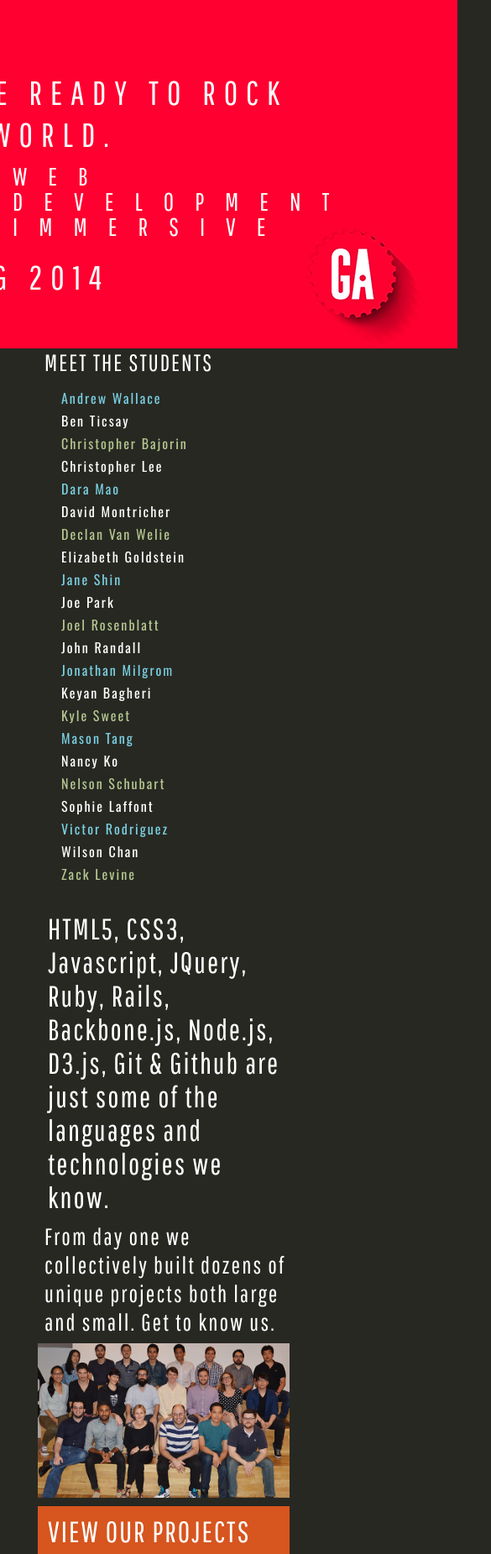
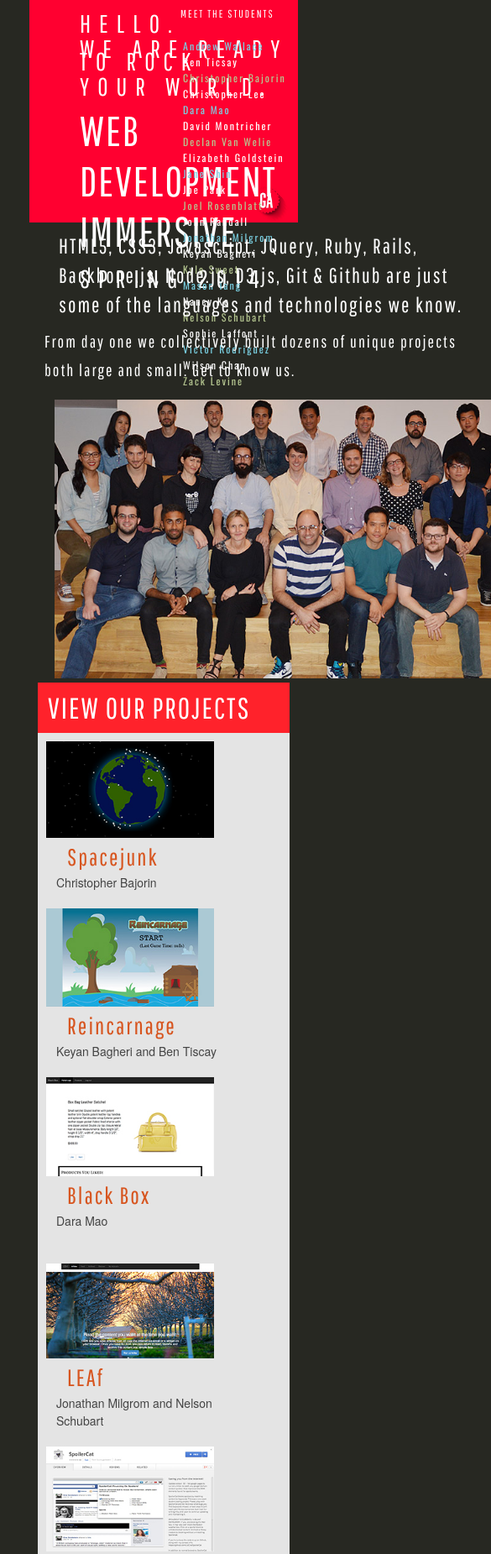
Before and after one commit to wdistring2014/wdistring2014.github.io, a plain HTML site: page index.html in a window 390 px wide. Shown: the top 1851 px of the page at 84% size, 585 px wide, since content can reach past the window. Drawn offline with nearby package versions, Linux system fonts and the light colour scheme.

Commit message:
fixed responsive rules

```diff
--- a/index.html
+++ b/index.html
@@ -192,7 +192,7 @@
 <!--     <div class="sixteen columns color12 meet-students extra_margin" -->
 
         <div class="four columns extra_margin">
-            <h3>MEET THE STUDENTS</h3>
+        <h3>MEET THE STUDENTS</h3>
         <ul>
         <li><a href=""><h4 class="extra_margin alt_color2">Andrew Wallace</h4></a></li>
         <li><a href=""><h4>Ben Ticsay</h4></a></li>
@@ -227,7 +227,7 @@
 </div>
 
 <!-- class group photo and individual photo and bios section start here -->
-    <div><img src="images/string-group.jpg" class="twelve columns extra_margin class-photo"></div>
+    <div class="twelve columns"><img src="images/string-group.jpg"></div>
 
 <!-- student individual photo and student bios start here | swapping action wireframe -->
 
@@ -252,8 +252,8 @@
 
 <!-- projects section -->
 
-<div class="container extra_margin">
-    <div class="sixteen columns color21 meet-students">
+<div class="container">
+    <div class="sixteen columns color7 meet-students">
         <h2>VIEW OUR PROJECTS</h2>
 </div>
 
@@ -263,17 +263,17 @@
 
         <div class="row extra_margin">
 
-           <div class="one-third column move-left"><a href="http://spacejunk.herokuapp.com/"><img src="images/portfolio-images/spacejunk.jpg"></a>
+           <div class="one-third columns move-left"><a href="http://spacejunk.herokuapp.com/"><img src="images/portfolio-images/spacejunk.jpg"></a>
            <h3><a href="http://spacejunk.herokuapp.com/">Spacejunk</a></h3>
            <p>Christopher Bajorin</p>
            </div>
 
-           <div class="one-third column move-left"><a href="http://reincarnage.herokuapp.com/"><img src="images/portfolio-images/reincarnage.jpg"></a>
+           <div class="one-third columns move-left"><a href="http://reincarnage.herokuapp.com/"><img src="images/portfolio-images/reincarnage.jpg"></a>
            <h3><a href="http://reincarnage.herokuapp.com/">Reincarnage</a></h3>
            <p>Keyan Bagheri and Ben Tiscay</p>
            </div>
 
-            <div class="one-third column move-left"><a href="http://blackbox2014.herokuapp.com/"><img src="images/portfolio-images/blackbox.jpg"></a>
+            <div class="one-third columns move-left"><a href="http://blackbox2014.herokuapp.com/"><img src="images/portfolio-images/blackbox.jpg"></a>
             <h3><a href="http://blackbox2014.herokuapp.com/">Black Box</a></h3>
             <p>Dara Mao</p>
             </div>
@@ -282,17 +282,17 @@
 
         <div class="row extra_margin">
 
-            <div class="one-third column move-left"><a href="http://leafbeta.herokuapp.com/"><img src="images/portfolio-images/leaf.jpg"></a>
+            <div class="one-third columns move-left"><a href="http://leafbeta.herokuapp.com/"><img src="images/portfolio-images/leaf.jpg"></a>
            <h3><a href="http://leafbeta.herokuapp.com/">LEAf</a></h3>
            <p>Jonathan Milgrom and Nelson Schubart</p>
            </div>
 
-            <div class="one-third column move-left"><a href="https://chrome.google.com/webstore/detail/spoilercat/faodijgliekffdikoidnnemndmkapaia"><img src="images/portfolio-images/spoilercat.jpg"></a>
+            <div class="one-third columns move-left"><a href="https://chrome.google.com/webstore/detail/spoilercat/faodijgliekffdikoidnnemndmkapaia"><img src="images/portfolio-images/spoilercat.jpg"></a>
             <h3><a href="https://chrome.google.com/webstore/detail/spoilercat/faodijgliekffdikoidnnemndmkapaia">SpoilerCat</a></h3>
             <p>Elizabeth Goldstein</p>
             </div>
 
-            <div class="one-third column move-left"><a href="http://combmobile.github.io/"><img src="images/portfolio-images/comb.jpg"></a>
+            <div class="one-third columns move-left"><a href="http://combmobile.github.io/"><img src="images/portfolio-images/comb.jpg"></a>
             <h3><a href="http://combmobile.github.io/">Comb</a></h3>
             <p>Christopher Lee and Declan Van Welie</p>
             </div>
@@ -302,17 +302,17 @@
 
         <div class="row extra_margin">
 
-            <div class="one-third column move-left"><a href="http://curiousdrinker.herokuapp.com/"><img src="images/portfolio-images/curious-drinker.jpg"></a>
+            <div class="one-third columns move-left"><a href="http://curiousdrinker.herokuapp.com/"><img src="images/portfolio-images/curious-drinker.jpg"></a>
             <h3><a href="http://curiousdrinker.herokuapp.com/">Curious Drinker</a></h3>
             <p>Joe Park</p>
             </div>
 
-            <div class="one-third column move-left"><a href="http://pirate-arrggregator.herokuapp.com/"><img src="images/portfolio-images/pirate.jpg"></a>
+            <div class="one-third columns move-left"><a href="http://pirate-arrggregator.herokuapp.com/"><img src="images/portfolio-images/pirate.jpg"></a>
             <h3><a href="http://pirate-arrggregator.herokuapp.com/">Pirate ARRGGregator</a></h3>
             <p>Jane Shin</p>
             </div>
 
-            <div class="one-third column move-left"><a href="http://www.andrewgwallace.com/"><img src="images/portfolio-images/contracto.jpg"></a>
+            <div class="one-third columns move-left"><a href="http://www.andrewgwallace.com/"><img src="images/portfolio-images/contracto.jpg"></a>
             <h3><a href="http://www.andrewgwallace.com/">Contracto</a></h3>
             <p>Andrew Wallace and John Randall</p>
             </div>
@@ -321,17 +321,17 @@
 
         <div class="row extra_margin">
 
-            <div class="one-third column move-left"><a href="http://thirster.herokuapp.com/"><img src="images/portfolio-images/thirster.jpg"></a>
+            <div class="one-third columns move-left"><a href="http://thirster.herokuapp.com/"><img src="images/portfolio-images/thirster.jpg"></a>
             <h3><a href="http://thirster.herokuapp.com/">Thirster</a></h3>
             <p>Kyle Sweet, Jonathan Milgrom, Keyan Bagheri and Nancy Ko</p>
             </div>
 
-            <div class="one-third column move-left"><a href="http://app-everest.herokuapp.com/"><img src="images/portfolio-images/everest.jpg"></a>
+            <div class="one-third columns move-left"><a href="http://app-everest.herokuapp.com/"><img src="images/portfolio-images/everest.jpg"></a>
             <h3><a href="http://app-everest.herokuapp.com/">Everest</a></h3>
             <p>Joel Rosenblatt</p>
             </div>
 
-            <div class="one-third column move-left"><a href="http://warm-everglades-5638.herokuapp.com/"><img src="images/portfolio-images/drmoodswings.jpg"></a>
+            <div class="one-third columns move-left"><a href="http://warm-everglades-5638.herokuapp.com/"><img src="images/portfolio-images/drmoodswings.jpg"></a>
             <h3><a href="http://warm-everglades-5638.herokuapp.com/">Dr. Moodswings</a></h3>
             <p>Sophie Laffont and Wilson Chan</p>
             </div>
@@ -343,7 +343,7 @@
 
 
 <!-- footer section -->
-    <div class="sixteen columns color12 extra_margin footer">
+    <div class="sixteen columns color7 extra_margin footer">
         <h4>SITE CREATED BY <a href="">DARA MAO,</a><a href=""> LIZ GOLDSTEIN,</a><a href=""> WILSON CHAN,</a><a href=""> KEYAN BAGHERI,</a><a href=""> JOHN RANDALL</a></h4>
     </div>
 
--- a/stylesheets/layout.css
+++ b/stylesheets/layout.css
@@ -10,15 +10,22 @@
 /* Table of Content
 ==================================================
 	#Site Styles
-	#Page Styles
 	#Media Queries
-	#Font-Face */
+
 
 /* #Site Styles
 ================================================== */
 body {
 	background-color: #272822;
 }
+
+/* individual cell style */
+.cell {
+	height: 30px;
+	margin-top: 10px;
+}
+
+/* cell colors */
 
 .color1 {
 	background-color: #A3BF27;
@@ -45,7 +52,7 @@ body {
 }
 
 .color7 {
-	background-color: #A3BF27;
+	background-color: #FF0030;
 }
 
 .color7 {
@@ -168,152 +175,9 @@ body {
 	background-color: #E4E4E4;
 }
 
-.cell {
-	height: 30px;
-	margin-top: 10px;
-}
-
-
-#nav {
-    margin: 20px 0 0 0;
-}
-
-#nav ul li {
-    display: inline;
-    margin: 0 20px 0 0;
-    margin-bottom: 130px;
-}
-
-#nav a {
-    text-decoration: none;
-}
-
-#nav a:hover {
-    text-decoration: none;
-}
-
-#headerImage img {
-    margin-bottom: 50px;
-    max-width: 100%;
-    height: auto;
-}
-
-#paragraph {
-    margin-bottom: 20px;
-}
-
-.feature img {
-    margin-bottom: 15px;
-    max-width: 100%;
-    height: auto;
-}
-
-/* #Page Styles
-================================================== */
-
-/* #Media Queries
-================================================== */
-
-	/* Smaller than standard 960 (devices and browsers) */
-	@media only screen and (max-width: 959px) {
-
-	#row3, #row6 {
-			display: none;
-	}
-
-	div.sixteen.columns.cell_large.stretchRight {
-		 padding-top: 15px;
-	}
-
-	div.sixteen.columns.cell_large.stretchRight > h2, h1 {
-		margin-left: -40px;
-	}
-
-	div.sixteen.columns.cell_large.stretchRight > h1 {
-
-	font-size: 50px;
-	letter-spacing: 20px;
-	line-height: 60px;
-	margin-top: 25px;
-  }
-
-	.cell_large h2 {
-	font-size: 20px;
-	letter-spacing: 10px;
-	line-height: 10px;
-	margin-top: 35px;
-	}
-
-	}
-
-	/* Tablet Portrait size to standard 960 (devices and browsers) */
-	@media only screen and (min-width: 768px) and (max-width: 959px) {
-
-
-	}
-
-	/* All Mobile Sizes (devices and browser) */
-	@media only screen and (max-width: 767px) {
-
-		#row, #row2, #row3, #row4, #row5, #row6 {
-			display: none;
-		}
-
-	div.sixteen.columns.cell_large.stretchRight {
-		 width: 600px;
-		 padding-top: 15px;
-		 margin-left: -100px;
-	}
-
-
-	div.sixteen.columns.cell_large.stretchRight > h1 {
-	font-size: 30px;
-	letter-spacing: 25px;
-	line-height: 30px;
-	margin-top: 25px;
-	margin-left: 70px;
-  }
-
-/*	div.sixteen.columns.cell_large.stretchRight > h2 {
-	font-size: 20px;
-	letter-spacing: 10px;
-	line-height: 10px;
-	margin-top: 35px;
-	margin-left: 1000px;
-	}*/
-
-
-	}
-
-	/* Mobile Landscape Size to Tablet Portrait (devices and browsers) */
-	@media only screen and (min-width: 480px) and (max-width: 767px) {}
-
-	/* Mobile Portrait Size to Mobile Landscape Size (devices and browsers) */
-	@media only screen and (max-width: 479px) {}
-
-
-/* #Font-Face
-================================================== */
-/* 	This is the proper syntax for an @font-face file
-		Just create a "fonts" folder at the root,
-		copy your FontName into code below and remove
-		comment brackets */
-
-/*	@font-face {
-	    font-family: 'FontName';
-	    src: url('../fonts/FontName.eot');
-	    src: url('../fonts/FontName.eot?iefix') format('eot'),
-	         url('../fonts/FontName.woff') format('woff'),
-	         url('../fonts/FontName.ttf') format('truetype'),
-	         url('../fonts/FontName.svg#webfontZam02nTh') format('svg');
-	    font-weight: normal;
-	    font-style: normal; }
-*/
-
 /* large red banner */
 
 .cell_large {
-
 	height: 400px;
 	margin-top: 10px;
 	background: #FF0030 url('../images/GA_logo3.jpg') no-repeat bottom right;
@@ -449,10 +313,6 @@ a:hover > h5 {
 
 /* projects section */
 
-.projects-section {
-	/*height: 410px;*/
-}
-
 .move-left {
 	padding-left: 10px;
 }
@@ -468,7 +328,7 @@ a:hover > h5 {
 }
 
 .projects-section > div > div > p {
-	font-size: 1em;
+	font-size: 14px;
 	margin-top: -5px;
 }
 
@@ -480,13 +340,216 @@ a:hover > h5 {
 	color: #D7551F;
 }
 
+div.sixteen.columns.color33.projects-section > div:nth-child(4) > div:nth-child(1) > p {
+	width: 200px;
+}
+
 
 
 .footer {
 	padding: 20px 0 20px 0;
-	color: #776C24;
+}
+
+.footer > h4 {
+	color: #C8C8C8;
+}
+
+.footer > h4 > a {
+	color: #fff;
+	letter-spacing: 2px;
 }
 
 .footer > h4 > a:hover {
-	color: #D7551F;
+	color: #272822;
 }
+
+
+/* #Media Queries
+================================================== */
+
+	/* Smaller than standard 960 (devices and browsers) */
+	@media only screen and (max-width: 959px) {
+
+	#row3, #row6 {
+		display: none;
+	}
+
+	.cell_large {
+  	height: 380px;
+		background-size: 20%;
+	}
+
+	.cell_large h2 {
+		font-size: 35px;
+		letter-spacing: 10px;
+		line-height: 5px;
+		margin-top: 35px;
+	}
+
+	div.sixteen.columns.cell_large.stretchRight {
+		padding-top: 15px;
+	}
+
+	div.sixteen.columns.cell_large.stretchRight > h2, h1 {
+		margin-left: -50px;
+	}
+
+	div.sixteen.columns.cell_large.stretchRight > h1 {
+		font-size: 50px;
+		letter-spacing: 20px;
+		line-height: 60px;
+		margin-top: 25px;
+  }
+
+  div.four.columns.extra_margin > h3 {
+		font-size: 22px;
+		margin-left: 0px;
+	}
+
+	div.four.columns.extra_margin > ul {
+		margin: 2px 0 0 -25px;
+	}
+
+	div.four.columns.extra_margin > ul > li > a > h4 {
+		font-size: 14px;
+		line-height: 28px;
+	}
+
+	div.sixteen.columns.color33.projects-section > div.row.extra_margin  img {
+		margin-right: 5px;
+		width: 200px;
+	}
+
+	div.sixteen.columns.color33.projects-section > div.row.extra_margin  p {
+		margin-right: 5px;
+		width: 200px;
+	}
+
+	div.twelve.columns > h3 {
+		margin-left: 8px;
+		font-size: 25px;
+	}
+
+	div.twelve.columns img {
+		width: 540px;
+		margin: 10px -10px 0 15px;
+		}
+
+	.footer > h4 {
+		font-size: 14px;
+	}
+
+	} /*end*/
+
+	/* Smaller than standard 820 (devices and browsers) */
+	@media only screen and (max-width: 820px) {
+
+	#row2, #row3, #row5, #row6 {
+		display: none;
+	}
+
+	div.sixteen.columns.cell_large.stretchRight > h2, h1 {
+		margin-left: -90px;
+	}
+
+
+
+	} /*end*/
+
+	/* Tablet Portrait size to standard 960 (devices and browsers) */
+	@media only screen and (min-width: 768px) and (max-width: 959px) {
+
+
+	}
+
+	/* All Mobile Sizes (devices and browser) */
+	@media only screen and (max-width: 767px) {
+
+		#row, #row2, #row3, #row4, #row5, #row6 {
+			display: none;
+		}
+
+		.cell_large {
+			height: 250px;
+			background-size: 17%;
+		}
+
+		.cell_large h2 {
+			font-size: 30px;
+			line-height: 15px;
+			margin-top: 5px;
+		}
+
+		div.sixteen.columns.cell_large {
+			width: 700px;
+			margin-left: -140px;
+		}
+
+		div.sixteen.columns.cell_large.stretchRight > h2, h1 {
+			margin-top: 0px;
+			margin-left: 60px;
+		}
+
+		div.sixteen.columns.cell_large.stretchRight > h1 {
+			letter-spacing: 2px;
+			margin-top: 10px
+
+		}
+
+		div.four.columns.extra_margin {
+			width: 140px;
+			margin-left: -140px;
+			font-size: 11px;
+		}
+
+		div.four.columns.extra_margin > h3 {
+			font-size: 13px;
+			margin-bottom: 0px;
+		}
+
+		div.four.columns.extra_margin > ul > li > a > h4 {
+			font-size: 12px;
+			line-height: 22px;
+		}
+
+
+
+		div.twelve.columns > h2 {
+			font-size: 25px;
+			line-height: 35px;
+		}
+
+		div.twelve.columns > h3 {
+			font-size: 20px;
+		}
+
+		div.twelve.columns > h2, h3 {
+			margin-left: 25px;
+			width: 520px;
+		}
+
+		div.twelve.columns img {
+			width: 540px;
+			margin-left: 20px;
+		}
+
+
+	} /*end*/
+
+	/* Mobile Landscape Size to Tablet Portrait (devices and browsers) */
+	@media only screen and (min-width: 480px) and (max-width: 767px) {
+
+
+
+	}
+
+	/* Mobile Portrait Size to Mobile Landscape Size (devices and browsers) */
+	@media only screen and (max-width: 479px) {
+
+		div.sixteen.columns.cell_large {
+			width: 320px;
+			margin-left: -10px;
+		}
+
+
+	} /*end*/
```
